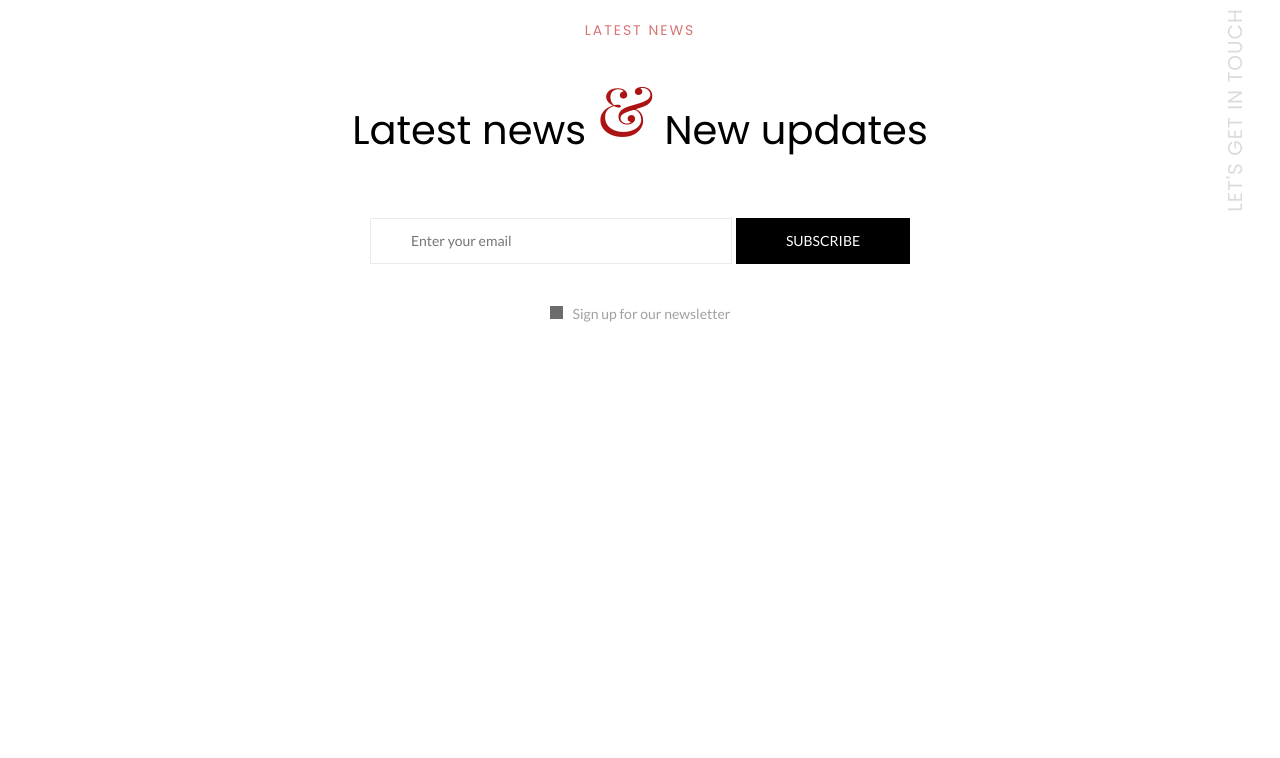
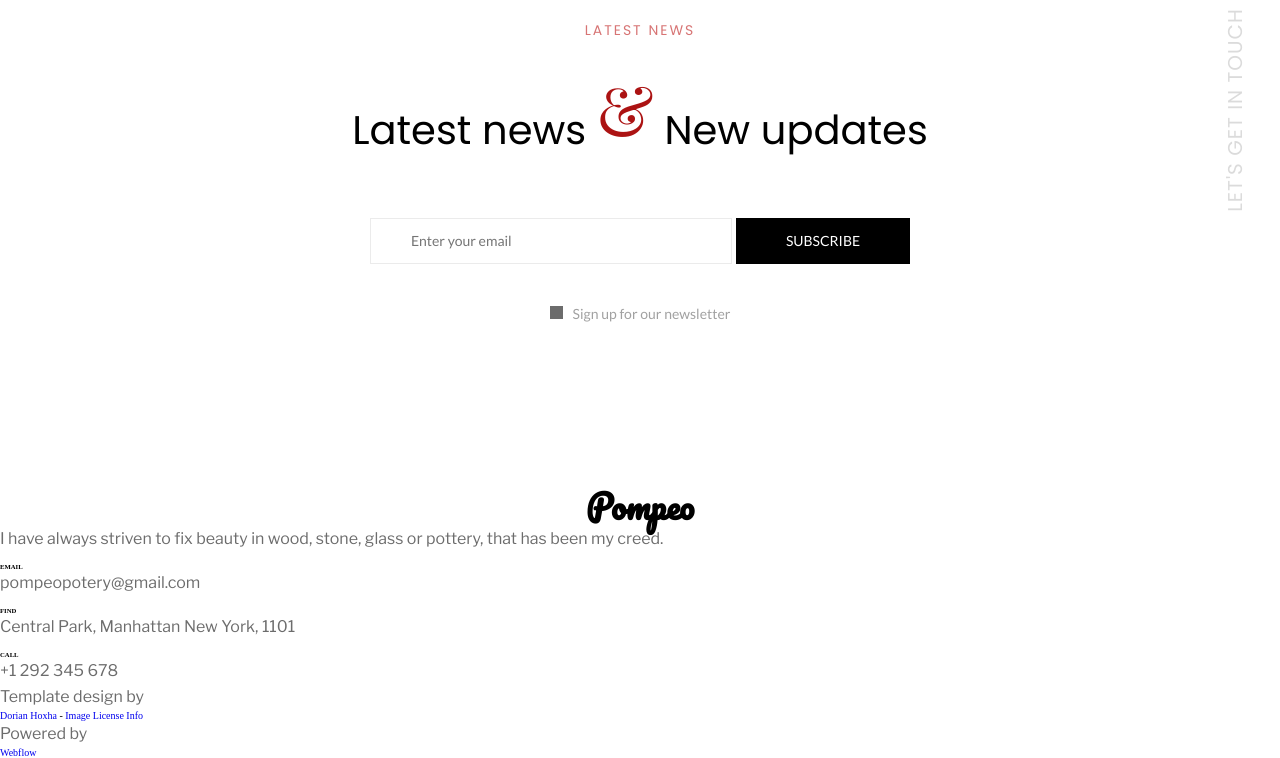
Before and after one commit to VoskanianGor/PompeoWebShop, a plain HTML site: page index.html in a window 1280 px wide. Shown: the part 5735-6493 px from the top of the page. Before the commit the page ends 6221 px from the top, so only its background shows below. Drawn offline with Linux system fonts and the light colour scheme.

Commit message:
added footer html part

```diff
--- a/assets/styles/style.css
+++ b/assets/styles/style.css
@@ -649,3 +649,18 @@ input[type="checkbox"]:checked + label::before{
 .newsCB-Label:hover{
     color: #4d4d4d;
 }
+
+/* FOOTER */
+
+.footer {
+
+}
+
+.footer-prg {
+}
+.contacts {
+
+}
+.contact {
+
+}
--- a/index.html
+++ b/index.html
@@ -209,5 +209,35 @@
 
     </section>
 
+    <footer class="footer">
+        <h4 class="logo_pompeo">Pompeo</h4>
+        <p class="prg footer-prg">I have always striven to fix beauty in wood, stone, glass or pottery, that has been my creed.</p>
+        <div class="contacts">
+            <div class="contacts__item">
+                <img src="./assets/images/IMAGEemail.png" alt="">
+                <h6 class="contact__itemTitle">EMAIL</h6>
+                <p class="prg footer-prg">pompeopotery@gmail.com</p>
+            </div>
+            <div class="contacts__item">
+                <img src="./assets/images/IMAGEfind.png" alt="">
+                <h6 class="contact__itemTitle">FIND</h6>
+                <p class="prg footer-prg">Central Park, Manhattan New York, 1101</p>
+            </div>
+            <div class="contacts__item">
+                <img src="./assets/images/IMAGEcall.png" alt="">
+                <h6 class="contact__itemTitle">CALL</h6>
+                <p class="prg footer-prg">+1 292 345 678</p>
+            </div>
+        </div>
+        <div class="footer__details">
+            <p class="prg footer-prg">Template design by</p>
+            <a class="footer__detailsLink" href="#">Dorian Hoxha</a>
+            <span>-</span>
+            <a class="footer__detailsLink" href="#">Image License Info</a>
+            <p class="prg footer-prg">Powered by</p>
+            <a class="footer__detailsLink" href="#">Webflow</a>
+        </div>
+    </footer>
+
 </body>
 </html>
```
